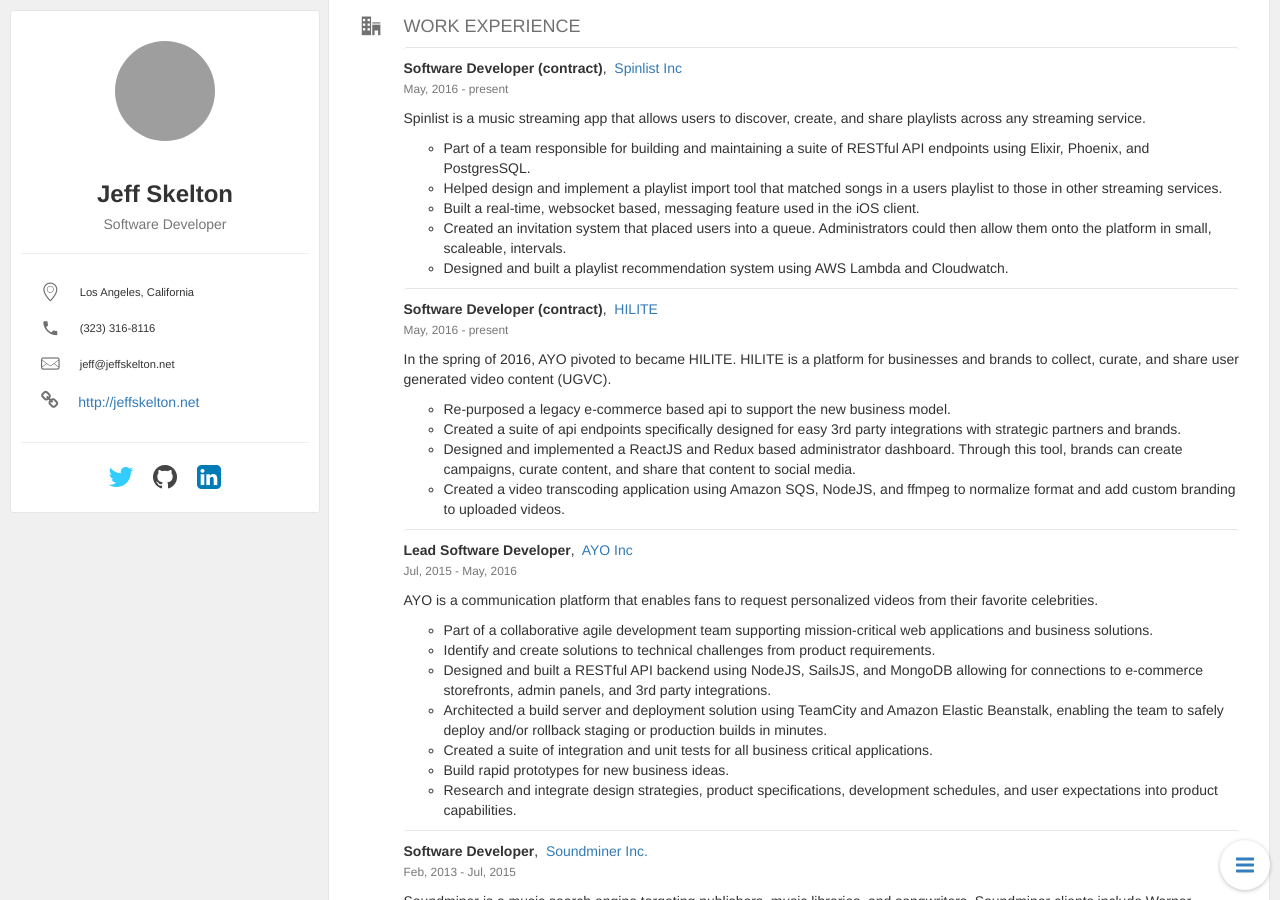
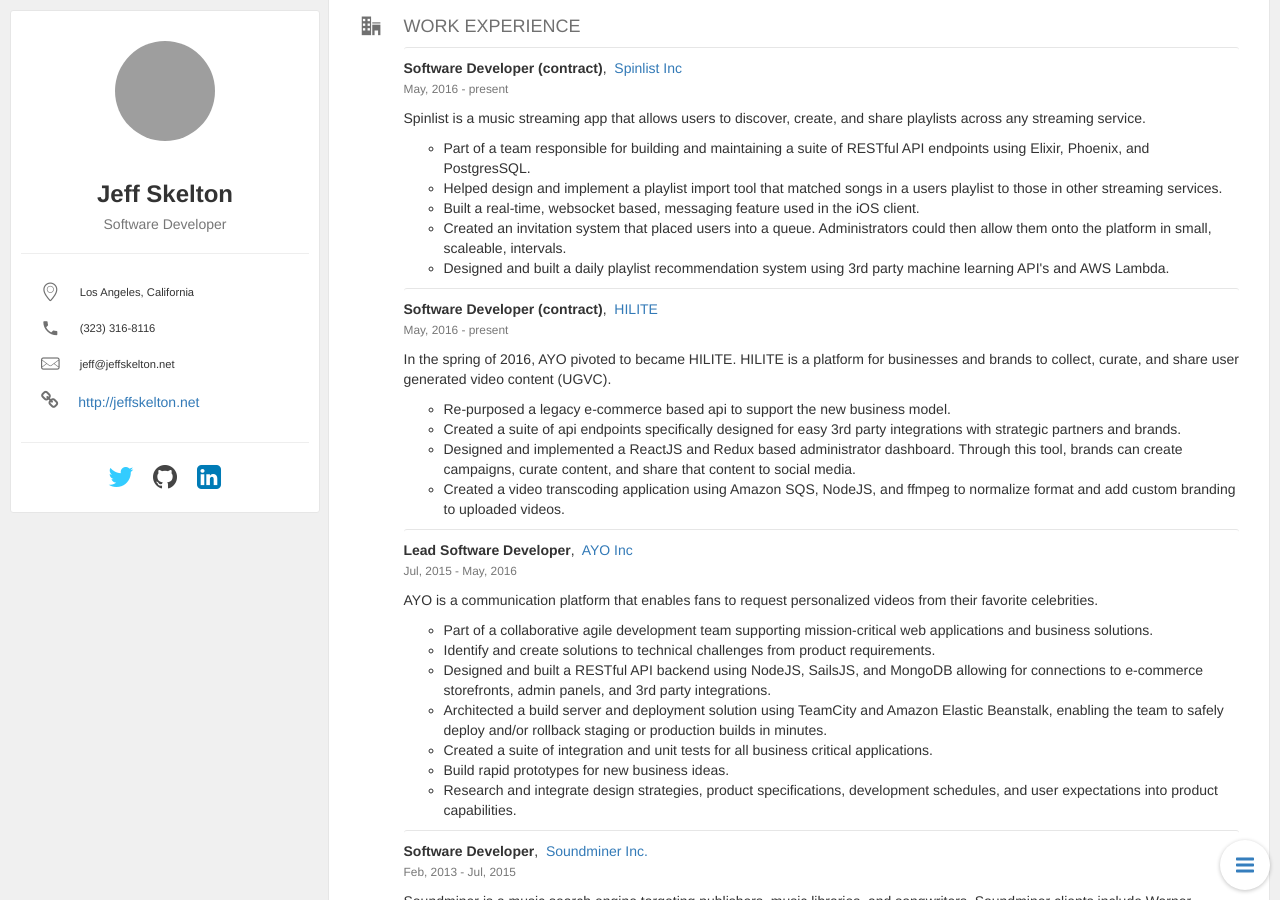
Before and after one commit to jeffskelton3/jeffskelton3.github.io, a Jekyll site: the page built from index.html, in a window 1280 px wide and 900 px high, scrolled down 609 px. Built offline with Jekyll 4.4.1, drawn with Linux system fonts in a browser that asks for light colours; nearby versions of some CDN libraries; grey boxes are pictures that could not be loaded.

Commit message:
update bullet point

```diff
--- a/_data/resume.json
+++ b/_data/resume.json
@@ -45,7 +45,7 @@
         "Helped design and implement a playlist import tool that matched songs in a users playlist to those in other streaming services.",
         "Built a real-time, websocket based, messaging feature used in the iOS client.",
         "Created an invitation system that placed users into a queue. Administrators could then allow them onto the platform in small, scaleable, intervals.",
-        "Designed and built a playlist recommendation system using AWS Lambda and Cloudwatch."
+        "Designed and built a daily playlist recommendation system using 3rd party machine learning API's and AWS Lambda."
       ]
     },
     {
```
